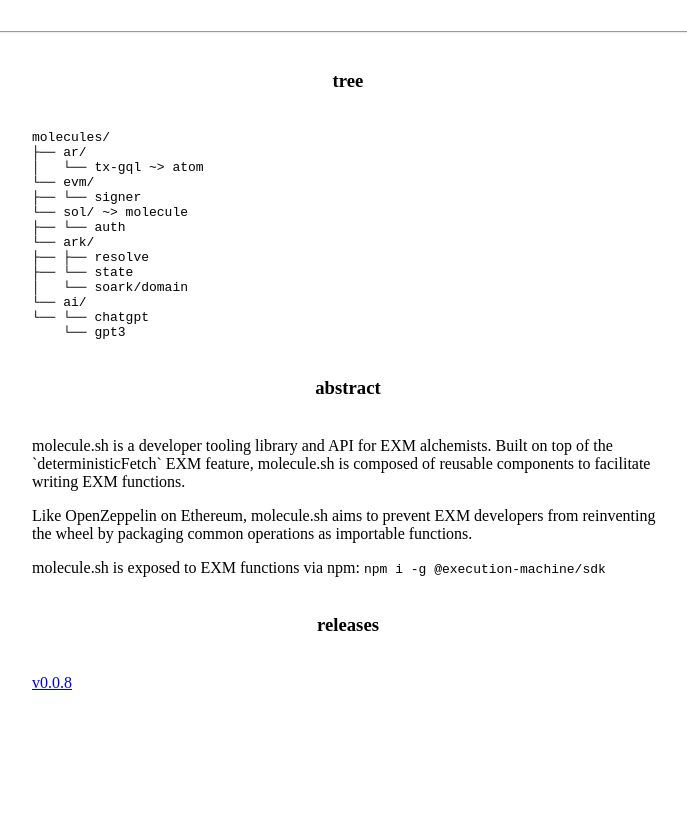
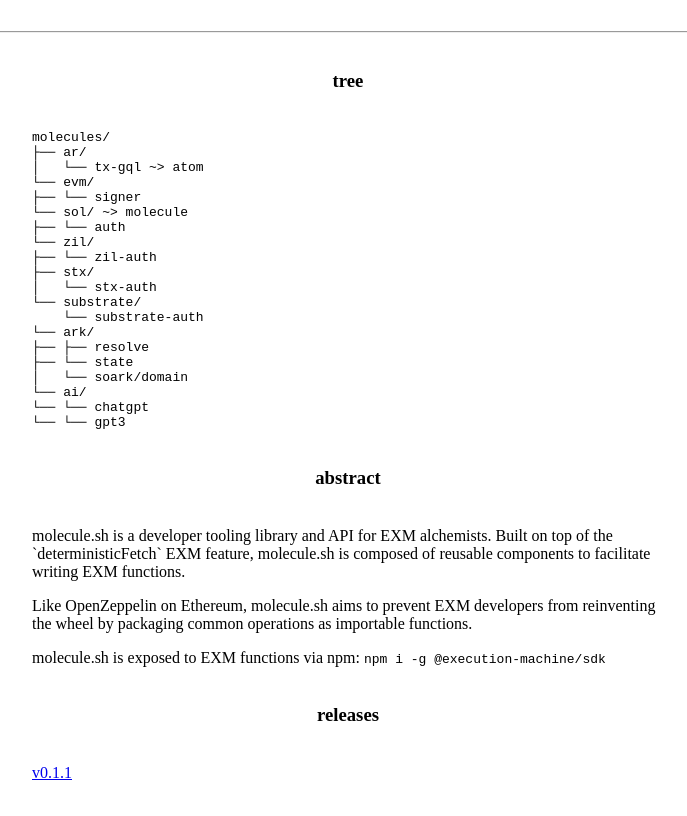
Before and after one commit to decentldotland/molecule-web, a plain HTML site: page index.html in a window 1280 px wide. Shown: the part 420-1236 px from the top of the page, without its empty margins (292-979 px from the left). Before the commit the page ends 1192 px from the top, so only its background shows below. Drawn offline with Linux system fonts and the light colour scheme.

Commit message:
style: update tree

```diff
--- a/index.html
+++ b/index.html
@@ -26,20 +26,26 @@
 ├── └── signer
 └── sol/ ~> molecule
 ├── └── auth
+└── zil/
+├── └── zil-auth
+├── stx/
+│   └── stx-auth
+└── substrate/
+    └── substrate-auth
 └── ark/
 ├── ├── resolve
 ├── └── state
 │   └── soark/domain
 └── ai/
 └── └── chatgpt
-    └── gpt3</pre>
+└── └── gpt3</pre>
     <h3 class="subtitle">abstract</h3>
     <p>molecule.sh is a developer tooling library and API for EXM alchemists. Built on top of the `deterministicFetch` EXM feature, molecule.sh is composed of reusable components to facilitate writing EXM functions.</p>
     <p>Like OpenZeppelin on Ethereum, molecule.sh aims to prevent EXM developers from reinventing the wheel by packaging common operations as importable functions.</p>
     <p>molecule.sh is exposed to EXM functions via npm: <code>npm i -g @execution-machine/sdk</code></p>
 
     <h3 class="subtitle">releases</h3>
-    <p><a href="https://github.com/decentldotland/molecule/releases/tag/v0.0.8">v0.0.8</a></p>
+    <p><a href="https://github.com/decentldotland/molecule/releases/tag/v0.1.1">v0.1.1</a></p>
     </div>
   </body>
 
```
